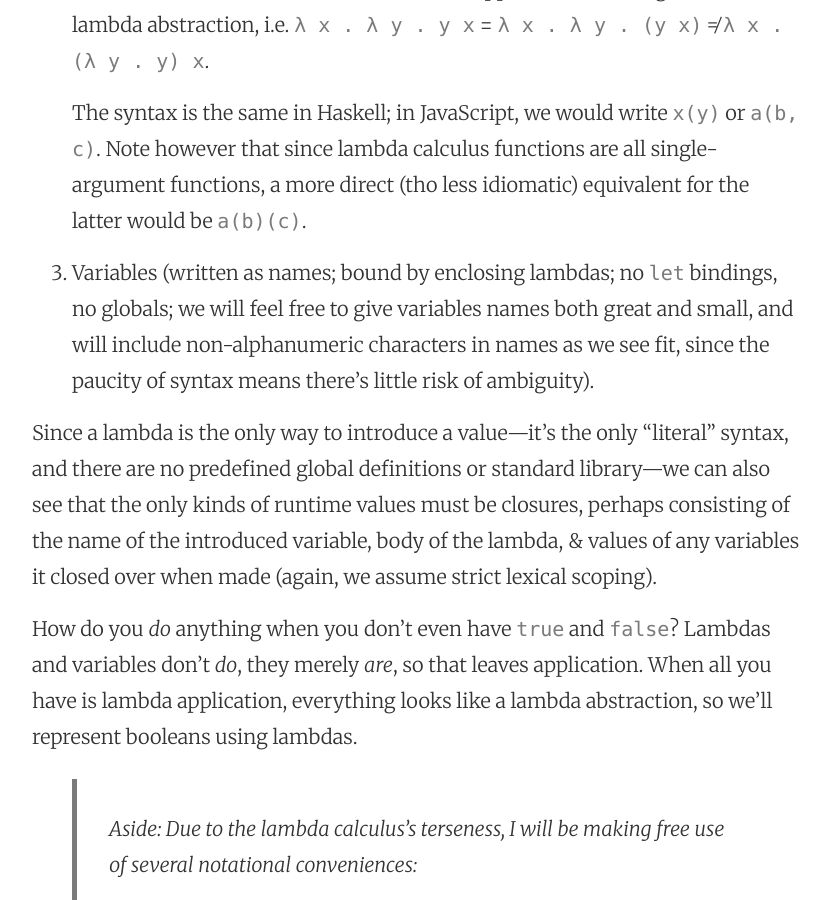
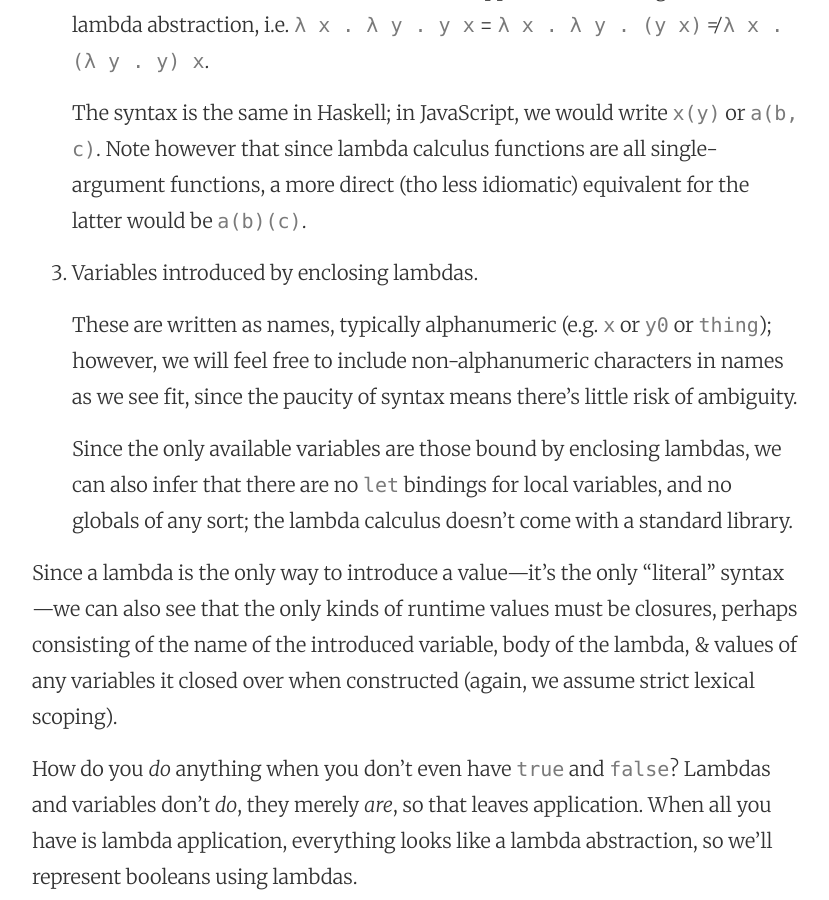
Before and after one commit to robrix/robrix.github.io, a Jekyll site: the page built from _posts/2020-03-29-all-you-need-is-lambda-1-booleans.md, in a window 1280 px wide and 900 px high, scrolled down 1897 px. Shown: the whole window, without its empty margins (224-1053 px from the left). Built offline with Jekyll 4.4.1, drawn with Linux system fonts in a browser that asks for light colours.

Commit message:
Split up the variable item.

```diff
--- a/_posts/2020-03-29-all-you-need-is-lambda-1-booleans.md
+++ b/_posts/2020-03-29-all-you-need-is-lambda-1-booleans.md
@@ -28,9 +28,13 @@ The lambda calculus’s austerity is extreme: you don’t even have booleans. Al
 
     The syntax is the same in Haskell; in JavaScript, we would write `x(y)` or `a(b, c)`. Note however that since lambda calculus functions are all single-argument functions, a more direct (tho less idiomatic) equivalent for the latter would be `a(b)(c)`.
 
-3. Variables (written as names; bound by enclosing lambdas; no `let` bindings, no globals; we will feel free to give variables names both great and small, and will include non-alphanumeric characters in names as we see fit, since the paucity of syntax means there’s little risk of ambiguity).
+3. Variables introduced by enclosing lambdas.
 
-Since a lambda is the only way to introduce a value—it’s the only “literal” syntax, and there are no predefined global definitions or standard library—we can also see that the only kinds of runtime values must be closures, perhaps consisting of the name of the introduced variable, body of the lambda, & values of any variables it closed over when made (again, we assume strict lexical scoping).
+    These are written as names, typically alphanumeric (e.g. `x` or `y0` or `thing`); however, we will feel free to include non-alphanumeric characters in names as we see fit, since the paucity of syntax means there’s little risk of ambiguity.
+
+    Since the only available variables are those bound by enclosing lambdas, we can also infer that there are no `let` bindings for local variables, and no globals of any sort; the lambda calculus doesn’t come with a standard library.
+
+Since a lambda is the only way to introduce a value—it’s the only “literal” syntax—we can also see that the only kinds of runtime values must be closures, perhaps consisting of the name of the introduced variable, body of the lambda, & values of any variables it closed over when constructed (again, we assume strict lexical scoping).
 
 How do you _do_ anything when you don’t even have `true` and `false`? Lambdas and variables don’t _do_, they merely _are_, so that leaves application. When all you have is lambda application, everything looks like a lambda abstraction, so we’ll represent booleans using lambdas.
 
```
